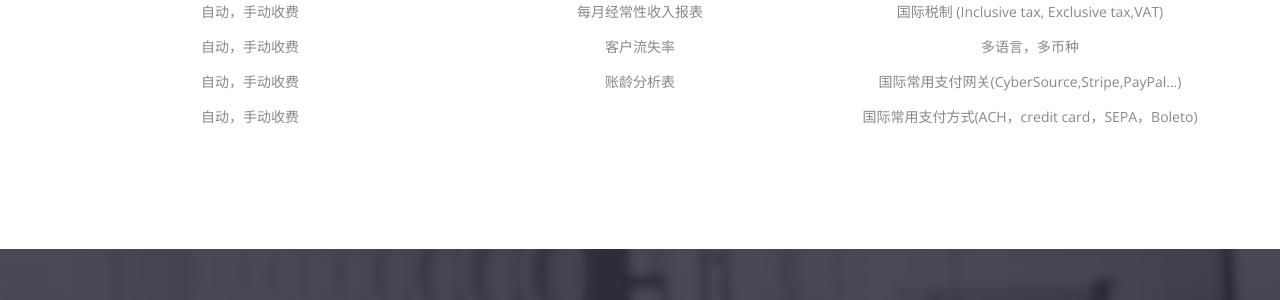
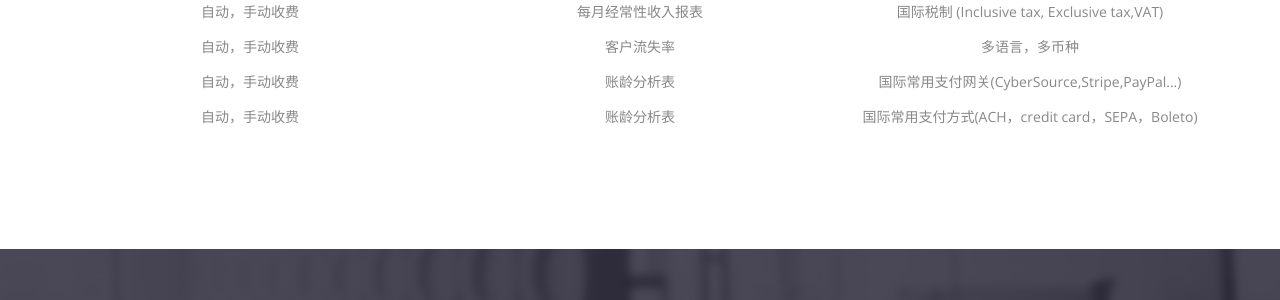
Before and after one commit to dreampivot/slipscloud.github.io, a Jekyll site: the page built from index.html, in a window 1280 px wide and 900 px high, scrolled down 2413 px. Shown: the part 161-461 px from the top of the window. Built offline with Jekyll 4.4.1, drawn with Linux system fonts in a browser that asks for light colours; nearby versions of some CDN libraries; some web fonts are replaced.

Commit message:
Update index.html

```diff
--- a/index.html
+++ b/index.html
@@ -143,6 +143,7 @@ permalink: /
           <p>每月经常性收入报表 </p>
           <p>客户流失率 </p>
           <p>账龄分析表 </p>
+                    <p>账龄分析表 </p>
         </div>
       </div>
 
```
